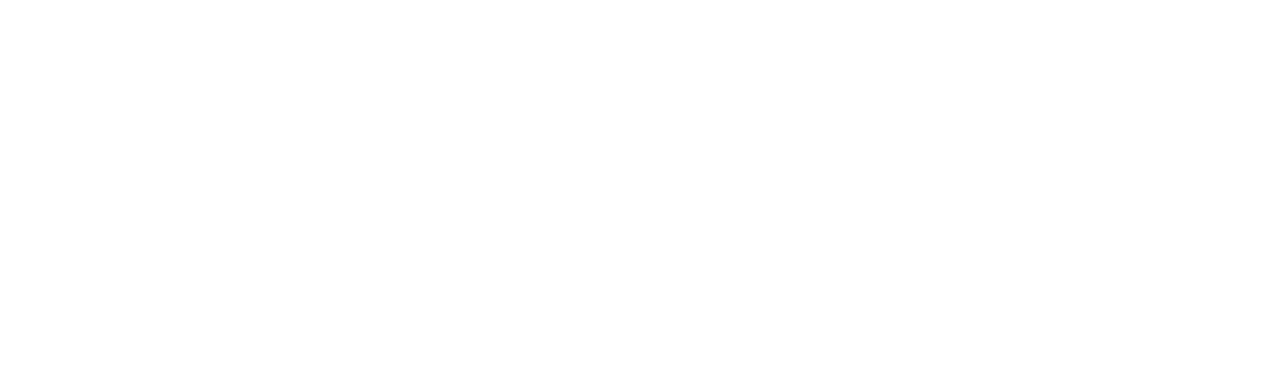
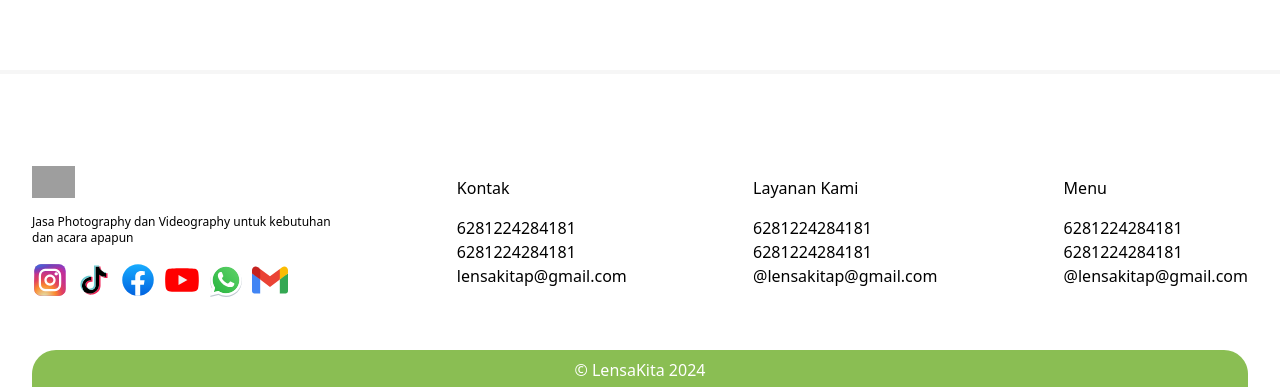
Before and after one commit to aufaikrimaa/lensakita, a React (Vite) app: page /pack/E01 in a window 1280 px wide. Shown: the part 902-1289 px from the top of the page. Before the commit the page ends 892 px from the top, so only its background shows below. Built offline with nearby package versions, Linux system fonts and the light colour scheme; grey boxes are pictures that could not be loaded.

Commit message:
add footer

```diff
--- a/src/components/contact/Contact.jsx
+++ b/src/components/contact/Contact.jsx
@@ -1,39 +1,6 @@
-import { number } from "../../data/phoneNum";
-import whatsapp from "../../assets/whatsapp.svg";
-import tiktok from "../../assets/tiktok.svg";
-import instagram from "../../assets/instagram.svg";
-import youtube from "../../assets/youtube.svg";
-import gmail from "../../assets/gmail.svg";
-import facebook from "../../assets/facebook.svg";
+import { ContactAndMedsocData } from "../../data/contactData";
 
 function Contact({ isID }) {
-  const data = [
-    {
-      img: instagram,
-      link: "https://www.instagram.com/lensakita_official?igsh=NmZrNGo0OHp2bTRr&utm_source=qr",
-    },
-    {
-      img: tiktok,
-      link: "https://www.tiktok.com/@lensakita.project?_t=8nC8vLcEp2f&_r=1",
-    },
-    {
-      img: facebook,
-      link: "https://web.facebook.com/people/Lensakitaofficial/61560320370203/",
-    },
-    {
-      img: youtube,
-      link: "https://youtube.com/@lensakitaproject?si=IPqN06vqrzwLR8wC",
-    },
-    {
-      img: whatsapp,
-      link: `whatsapp://send?phone=${number}`,
-    },
-    {
-      img: gmail,
-      link: "mailto:lensakitap@gmail.com",
-    },
-  ];
-
   return (
     <div
       className="relative h-[100vh] px-[5vw] sm:px-[2.5vw]"
@@ -60,7 +27,7 @@
                   </div>
                 </div>
                 <div className="flex gap-5 sm:gap-6">
-                  {data.map((item, i) => (
+                  {ContactAndMedsocData.map((item, i) => (
                     <img
                       key={i}
                       onClick={() => {
--- /dev/null
+++ b/src/components/footer/Footer.jsx
@@ -0,0 +1,72 @@
+import { number, ContactAndMedsocData } from "../../data/contactData";
+
+function Footer({ isID }) {
+  return (
+    <div className="h-[20rem] px-[5vw] sm:px-[2.5vw] border-t-4 border-lightGray py-4 relative">
+      <div className="flex justify-between h-full">
+        <div className="self-center grid gap-y-4">
+          <img
+            src="https://lensakita-images.vercel.app/images/logo-lk-green.png"
+            className="h-8"
+          />
+          <div className="text-xs">
+            {isID ? (
+              <>
+                Jasa Photography dan Videography untuk kebutuhan
+                <br /> dan acara apapun
+              </>
+            ) : (
+              <>
+                Photography and Videography Services for Any Needs
+                <br /> and Events
+              </>
+            )}
+          </div>
+          <div className="flex gap-2">
+            {ContactAndMedsocData.map((item, i) => (
+              <img
+                key={i}
+                onClick={() => {
+                  window.open(item.link, "_blank");
+                }}
+                src={item.img}
+                className="h-7 sm:h-9 w-auto hover:scale-125 transition ease-in-out cursor-pointer"
+              />
+            ))}
+          </div>
+        </div>
+        <div className="self-center grid gap-y-4">
+          <div>{isID ? "Kontak" : "Contact"}</div>
+          <div>
+            <div>{number}</div>
+            <div>{number}</div>
+            <div>lensakitap@gmail.com</div>
+          </div>
+        </div>
+        <div className="self-center grid gap-y-4">
+          <div>{isID ? "Layanan Kami" : "Our Services"}</div>
+          <div>
+            <div>{number}</div>
+            <div>{number}</div>
+            <div> @lensakitap@gmail.com</div>
+          </div>
+        </div>
+        <div className="self-center grid gap-y-4">
+          <div>Menu</div>
+          <div>
+            <div>{number}</div>
+            <div>{number}</div>
+            <div> @lensakitap@gmail.com</div>
+          </div>
+        </div>
+      </div>
+      <div className="absolute bottom-0 left-0 right-0 px-[5vw] sm:px-[2.5vw]">
+        <div className="bg-buttonPrimary rounded-t-3xl text-white text-center py-2">
+          © LensaKita 2024
+        </div>
+      </div>
+    </div>
+  );
+}
+
+export default Footer;
--- /dev/null
+++ b/src/data/contactData.js
@@ -0,0 +1,37 @@
+import whatsapp from "../assets/whatsapp.svg";
+import tiktok from "../assets/tiktok.svg";
+import instagram from "../assets/instagram.svg";
+import youtube from "../assets/youtube.svg";
+import gmail from "../assets/gmail.svg";
+import facebook from "../assets/facebook.svg";
+
+const number = "6281224284181";
+
+const ContactAndMedsocData = [
+  {
+    img: instagram,
+    link: "https://www.instagram.com/lensakita_official?igsh=NmZrNGo0OHp2bTRr&utm_source=qr",
+  },
+  {
+    img: tiktok,
+    link: "https://www.tiktok.com/@lensakita.project?_t=8nC8vLcEp2f&_r=1",
+  },
+  {
+    img: facebook,
+    link: "https://web.facebook.com/people/Lensakitaofficial/61560320370203/",
+  },
+  {
+    img: youtube,
+    link: "https://youtube.com/@lensakitaproject?si=IPqN06vqrzwLR8wC",
+  },
+  {
+    img: whatsapp,
+    link: `whatsapp://send?phone=${number}`,
+  },
+  {
+    img: gmail,
+    link: "mailto:lensakitap@gmail.com",
+  },
+];
+
+export { number, ContactAndMedsocData };
--- a/src/pages/DetailPack.jsx
+++ b/src/pages/DetailPack.jsx
@@ -9,6 +9,7 @@
 import "swiper/css/free-mode";
 import "swiper/css/navigation";
 import "../components/pricelist/pricelist.css";
+import Footer from "../components/footer/Footer";
 
 function DetailPack({ isID, toggleLanguage }) {
   const { id } = useParams();
@@ -34,7 +35,7 @@
   return (
     <div className="bg-white">
       <Navbar isID={isID} toggleLanguage={toggleLanguage} />
-      <div className="px-[5vw] sm:px-[2.5vw] pt-24">
+      <div className="px-[5vw] sm:px-[2.5vw] pt-24 mb-20">
         <div className="flex justify-between h-[30rem]">
           <div className="h-[30rem] w-1/3">
             <img
@@ -113,7 +114,7 @@
                     <div className="text-sm">
                       {isID
                         ? item.details.id.map((d, i) => (
-                            <div>
+                            <div key={i}>
                               <ion-icon name="radio-button-on-outline"></ion-icon>
                               {d}
                             </div>
@@ -175,6 +176,7 @@
           </div>
         </div>
       </div>
+      <Footer isID={isID} />
     </div>
   );
 }
```
Also changed, not shown: src/components/footer/footer.css (added).
